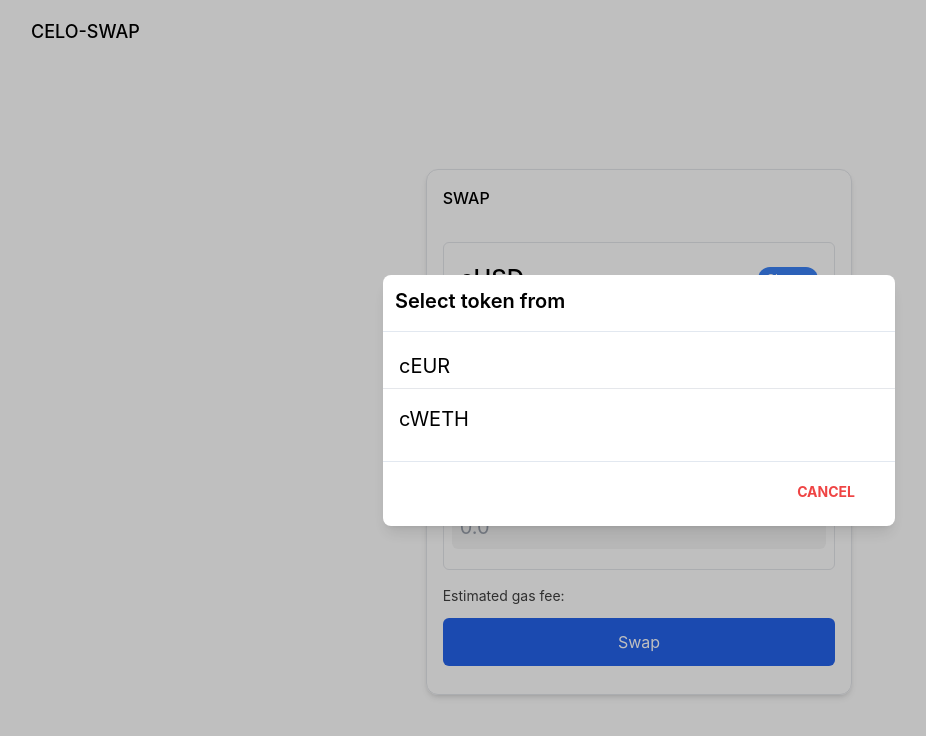
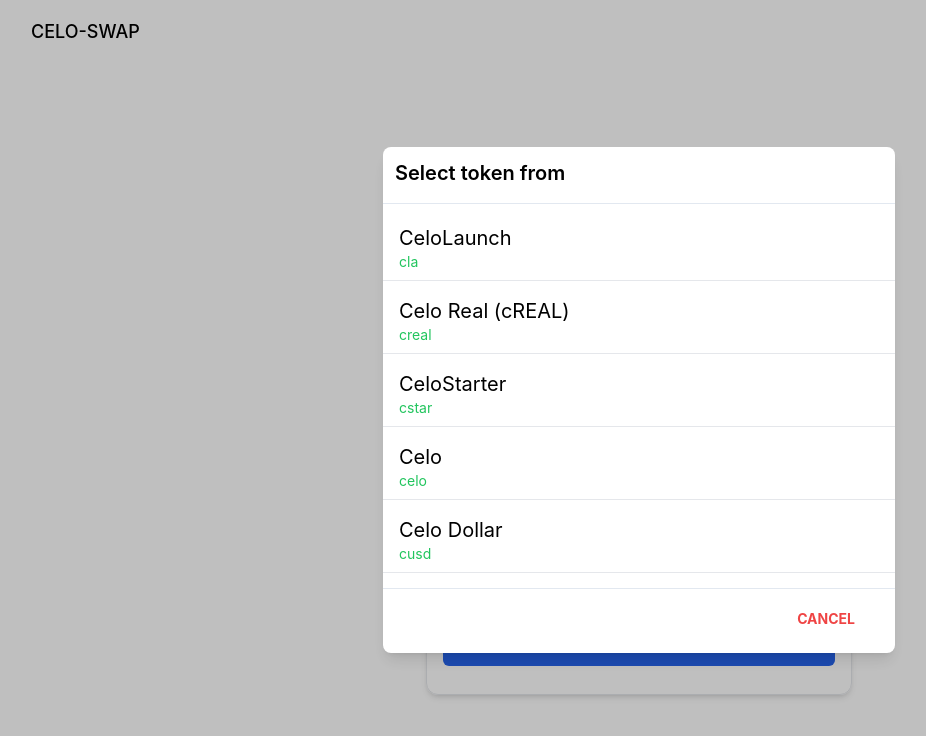
Before and after one commit to JovanMwesigwa/celo-sage-0x-swap, a React (Vite) app: page / in a window 1280 px wide. Both pictures are taken after a click on the button "Change". Shown: the top 736 px of the page, without its empty margins (1-927 px from the left). Built offline with nearby package versions, Linux system fonts and the light colour scheme; what react-moralis would draw is missing.

Commit message:
Added fetched tokens

```diff
--- a/src/App.jsx
+++ b/src/App.jsx
@@ -5,8 +5,16 @@ import SelectTokenModal from './components/SelectTokenModal'
 function App() {
   const [isOpen, setIsOpen] = useState(false)
 
-  const [tokenFrom, setTokenFrom] = useState('cUSD')
-  const [tokenTo, setTokenTo] = useState(null)
+  const [tokenFrom, setTokenFrom] = useState({
+    id: 'celo-dollar',
+    symbol: 'cusd',
+    name: 'Celo Dollar',
+    platforms: {
+      celo: '0x765de816845861e75a25fca122bb6898b8b1282a',
+      'near-protocol': 'cusd.token.a11bd.near',
+    },
+  })
+  const [tokenTo, setTokenTo] = useState({})
   const [choice, setChoice] = useState('to')
 
   const open = (choiceType) => {
@@ -30,7 +38,7 @@ function App() {
       <div className="flex flex-1 flex-col h-screen w-full ">
         <NavbarComponent />
 
-        {tokenFrom === tokenTo && (
+        {tokenFrom.symbol === tokenTo.symbol && (
           <div className="flex text-red-400 font-medium flex-row self-center bg-red-50 px-4 py-2 text-sm rounded-md mb-3 border-2 border-red-400">
             <h4>Swap tokens can not be the same</h4>
           </div>
@@ -42,7 +50,7 @@ function App() {
 
             <div className="w-full border-[0.5px] p-2 rounded-md my-8">
               <div className="flex px-2 py-3 flex-row items-center justify-between">
-                <h1 className="text-2xl font-medium">{tokenFrom}</h1>
+                <h1 className="text-2xl font-medium">{tokenFrom.symbol}</h1>
 
                 <button
                   onClick={() => open('from')}
@@ -61,7 +69,7 @@ function App() {
 
             <div className="w-full border-[0.5px] p-2 rounded-md my-4">
               <div className="flex px-2 py-3 flex-row items-center justify-between">
-                {!tokenTo ? (
+                {!tokenTo.symbol ? (
                   <button
                     onClick={() => open('to')}
                     className="text-lg bg-blue-500 text-white rounded-full px-4 py-2 font-medium"
@@ -70,7 +78,7 @@ function App() {
                   </button>
                 ) : (
                   <>
-                    <h1 className="text-2xl font-medium">{tokenTo}</h1>
+                    <h1 className="text-2xl font-medium">{tokenTo.symbol}</h1>
 
                     <button
                       onClick={() => open('to')}
@@ -85,11 +93,13 @@ function App() {
               <input
                 type="number"
                 placeholder="0.0"
-                className="bg-neutral-100 text-xl outline-none my-3 w-full rounded-md p-2"
+                disabled
+                value={0.0}
+                className="bg-neutral-100 text-xl outline-none cursor-not-allowed my-3 w-full rounded-md p-2"
               />
             </div>
 
-            {tokenFrom != tokenTo && (
+            {tokenFrom.symbol != tokenTo.symbol && (
               <>
                 <h4 className="text-neutral-700 text-sm">
                   Estimated gas fee:{' '}
--- a/src/components/SelectTokenModal.jsx
+++ b/src/components/SelectTokenModal.jsx
@@ -1,4 +1,6 @@
 import React from 'react'
+
+import tokens from '../../data/tokens.json'
 
 export default function SelectTokenModal({
   close,
@@ -28,20 +30,17 @@ export default function SelectTokenModal({
                 </button>
               </div>
               {/*body*/}
-              <div className="relative p-3 px-0 flex-auto">
-                <div
-                  onClick={() => selectToken('cEUR', choice)}
-                  className="w-full px-4 mb-2 py-2 cursor-pointer border-b-[0.5px] hover:bg-neutral-50 flex flex-row items-center"
-                >
-                  <h1 className="text-xl ">cEUR</h1>
-                </div>
-
-                <div
-                  onClick={() => selectToken('cWETH', choice)}
-                  className="w-full px-4 mb-2 py-2 cursor-pointer hover:bg-neutral-50 flex flex-row items-center"
-                >
-                  <h1 className="text-xl ">cWETH</h1>
-                </div>
+              <div className="relative p-3 px-0 flex-auto overflow-y-scroll max-h-96">
+                {tokens.map((item) => (
+                  <div
+                    key={item.id}
+                    onClick={() => selectToken(item, choice)}
+                    className="w-full px-4 mb-2 py-2 cursor-pointer justify-between border-b-[0.5px] hover:bg-neutral-50 flex flex-col "
+                  >
+                    <h1 className="text-xl ">{item.name}</h1>
+                    <h1 className="text-sm text-green-500">{item.symbol}</h1>
+                  </div>
+                ))}
               </div>
 
               {/*footer*/}
```
